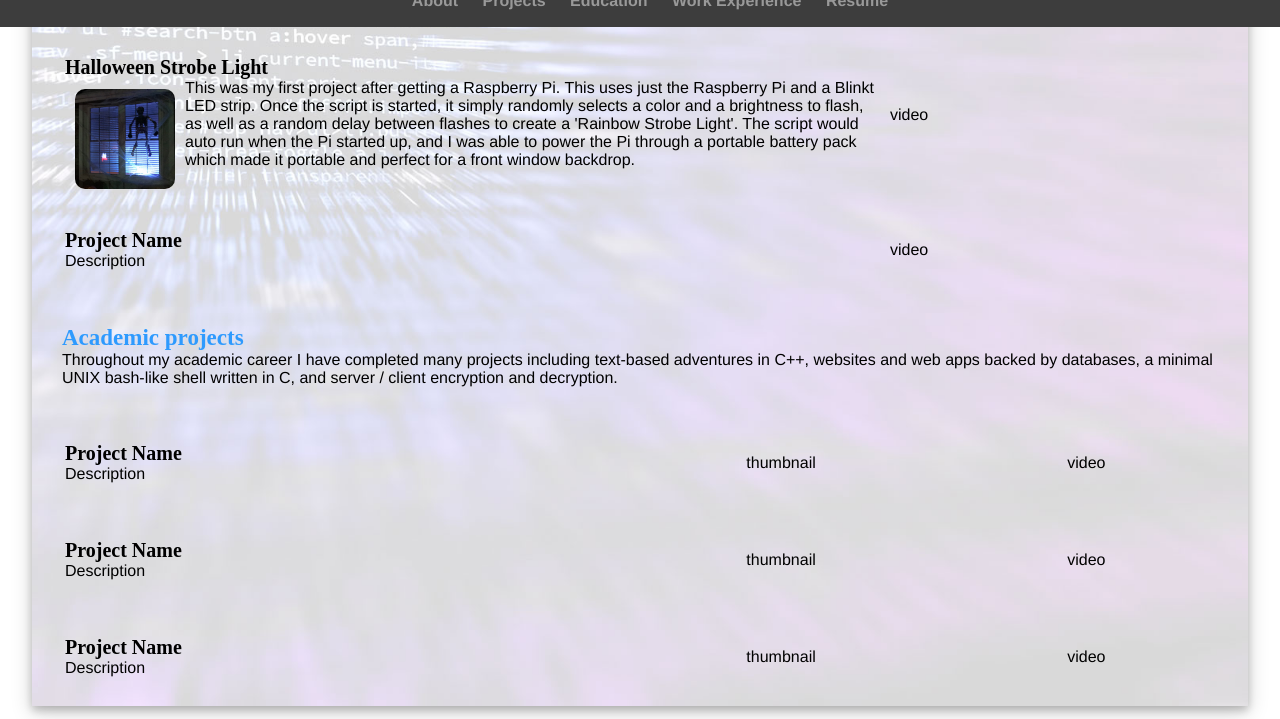
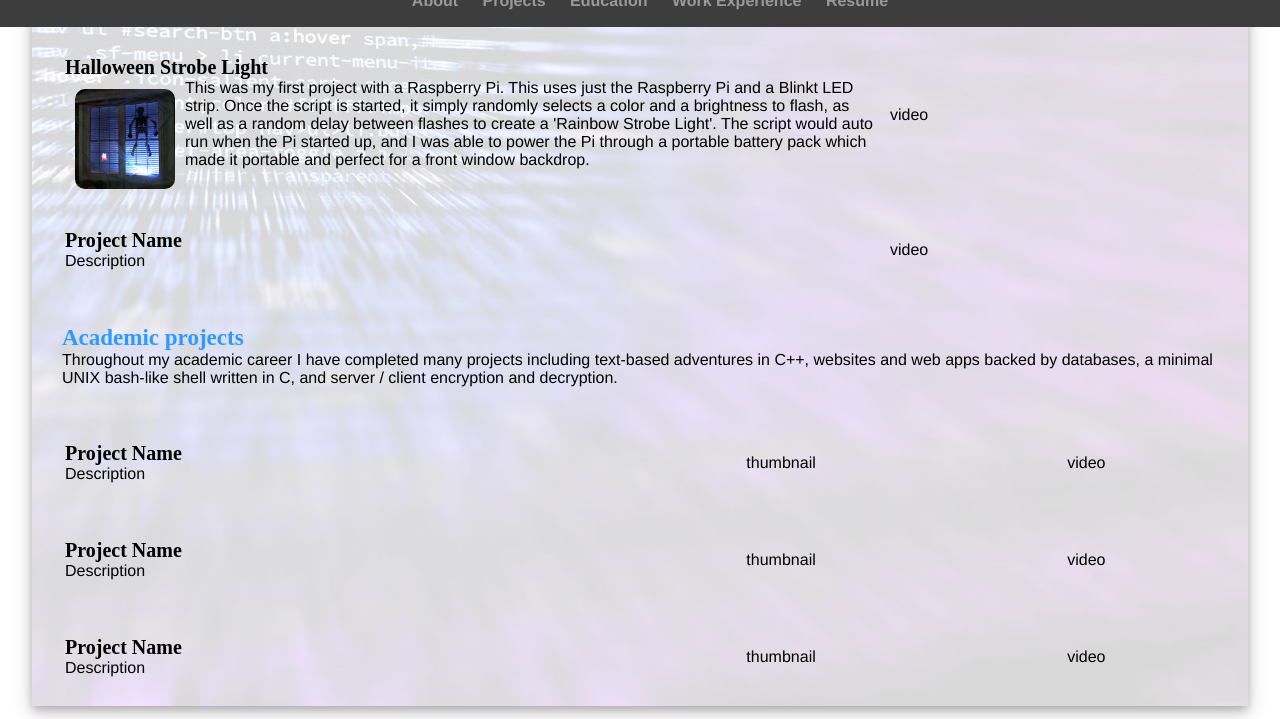
Before and after one commit to thweattm/thweattm.github.io, a Jekyll site: the page index.html, which Jekyll copies as it is, in a window 1280 px wide and 900 px high, scrolled down 795 px, cut to the strip 181-900 px from the top of the window. Built offline with Jekyll 4.4.1, drawn with Linux system fonts in a browser that asks for light colours.

Commit message:
Update index.html

```diff
--- a/index.html
+++ b/index.html
@@ -112,7 +112,7 @@
 				<tr>
 					<td><p><span class="location">Halloween Strobe Light</span><br>
 						<img src="pics/thumb_project1.jpg" alt="thumb_project1" id="projectThumbnail">
-						This was my first project after getting a Raspberry Pi. This uses
+						This was my first project with a Raspberry Pi. This uses
 						just the Raspberry Pi and a Blinkt LED strip. Once the script
 						is started, it simply randomly selects a color and a brightness to flash,
 						as well as a random delay between flashes to create a
```
